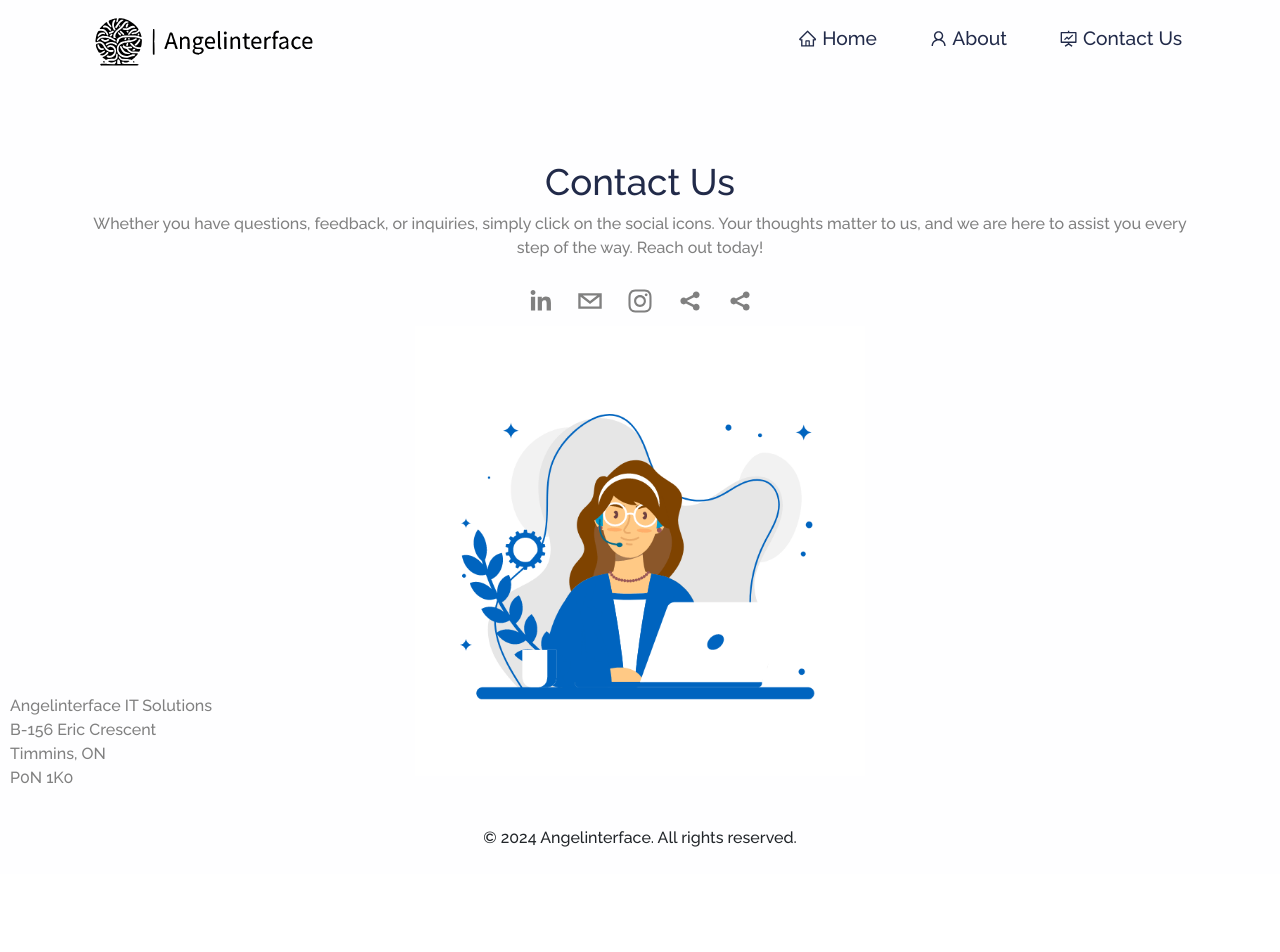
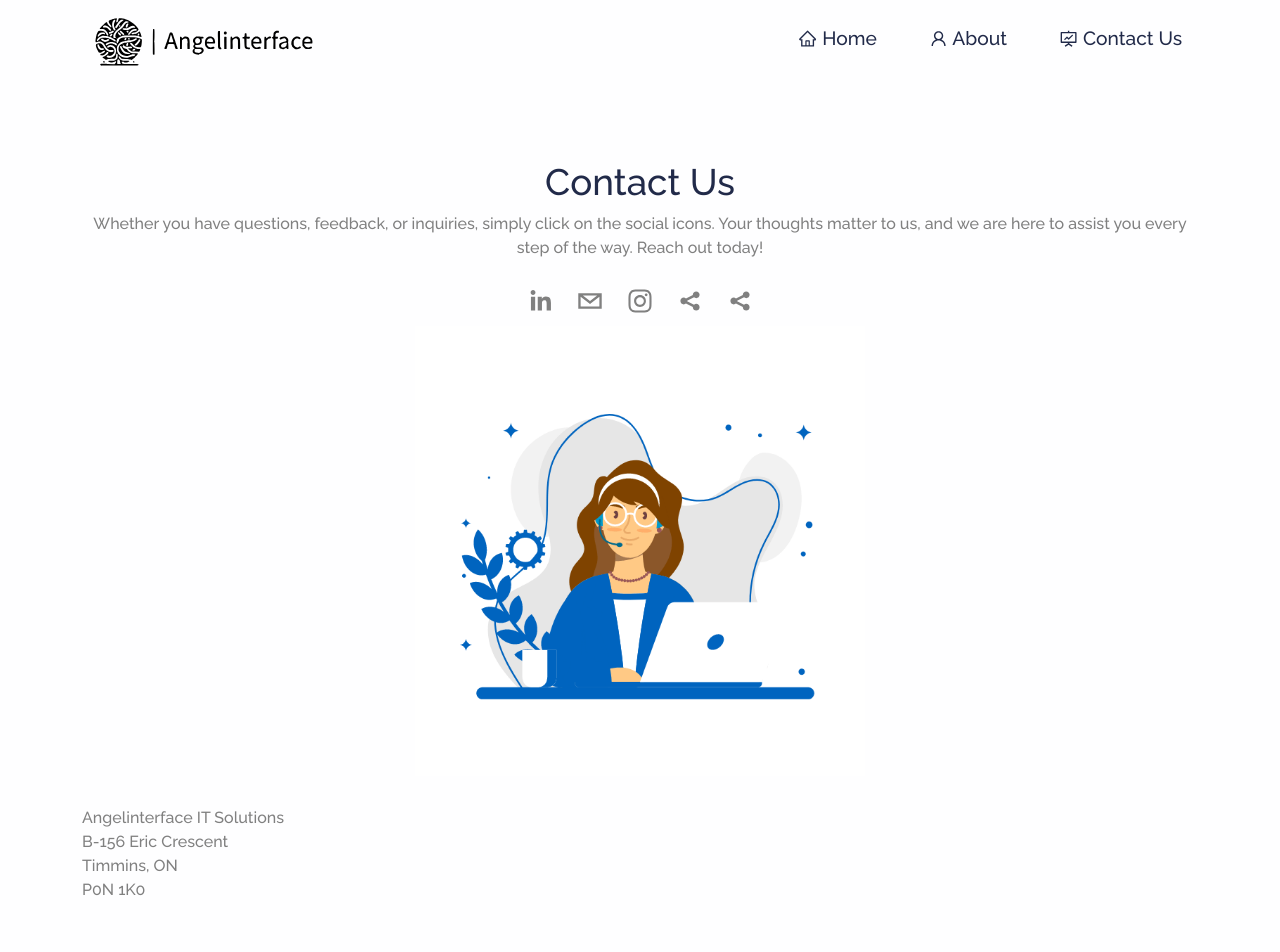
Before and after one commit to ken-binoy/AngelInterfaceV2.0, a React (Create React App) app: page /contactus in a window 1280 px wide. Shown: the top 952 px of the page. Before the commit the page ends 874 px from the top, so only its background shows below. Built offline with nearby package versions, Linux system fonts and the light colour scheme.

Commit message:
Update ContactUs.js overlap issue fix

```diff
--- a/src/components/ContactUs/ContactUs.js
+++ b/src/components/ContactUs/ContactUs.js
@@ -37,7 +37,7 @@ function ContactUs() {
           fgColor="grey"
           bgColor="transparent"
         />
-        <Row style={{ justifyContent: "center" }}>
+        <Row style={{ justifyContent: "center", marginBottom: "20px" }}>
           <Col md={5} style={{ paddingBottom: 10 }}>
             <img
               src={contactus}
@@ -47,15 +47,8 @@ function ContactUs() {
             />
           </Col>
         </Row>
-        <Row
-          style={{
-            position: "absolute",
-            bottom: "10px",
-            left: "10px",
-            color: "gray"
-          }}
-        >
-          <Col md={12} style={{ textAlign: "left" }}>
+        <Row>
+          <Col md={12} style={{ textAlign: "left", color: "gray" }}>
             <address>
               Angelinterface IT Solutions<br />
               B-156 Eric Crescent<br />
```
